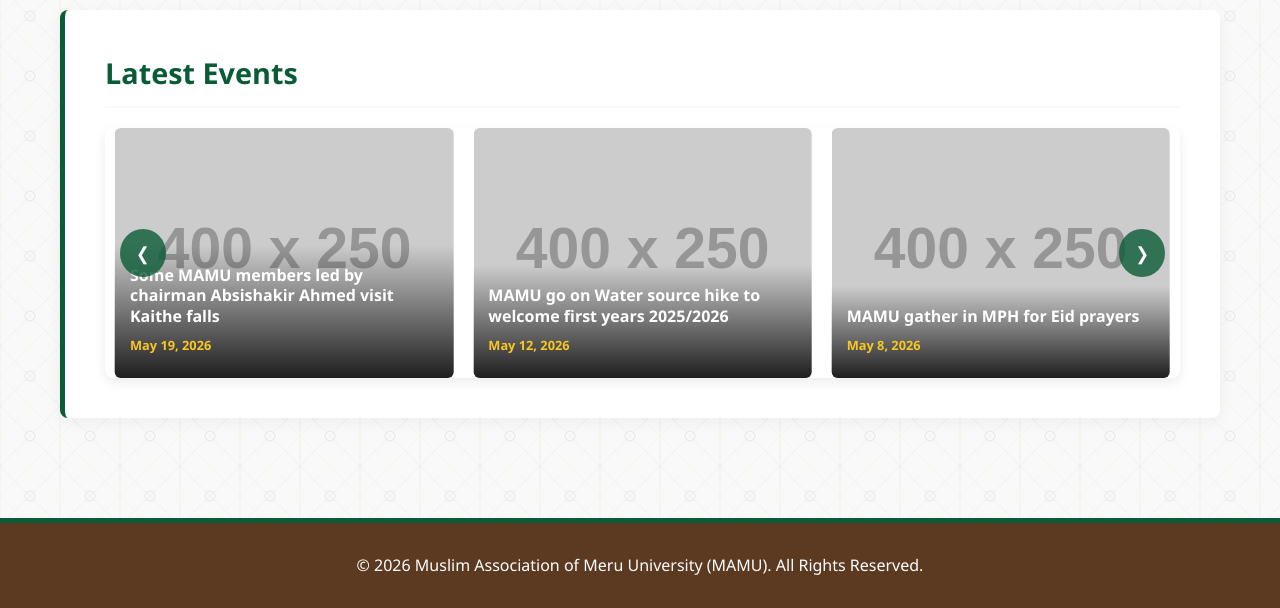
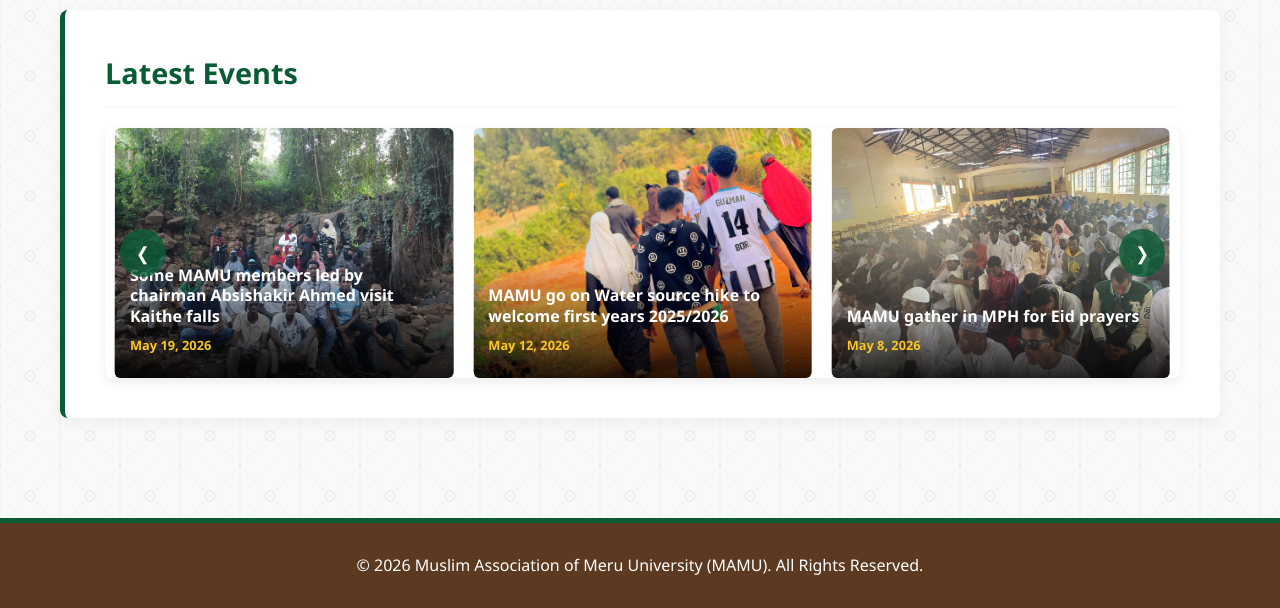
Before and after one commit to Omarkanji-949/MamuWeb, a plain HTML site: page index.html in a window 1280 px wide. Shown: the part 494-1102 px from the top of the page. Drawn offline with Linux system fonts and the light colour scheme; placeholder pictures from the web are drawn by us.

Commit message:
Update image source paths in event carousel

```diff
--- a/index.html
+++ b/index.html
@@ -741,7 +741,7 @@
 
                     <!-- Event Item 1 -->
                     <a href="events/MUST GOT TALENT 2025.html" class="carousel-item">
-                        <img src="images/Dhaanto1.jpg" alt="MAMU MUST GOT TALENT" onerror="this.onerror=null;this.src='https://via.placeholder.com/400x250'">
+                        <img src="Dhaanto1.jpg" alt="MAMU MUST GOT TALENT" onerror="this.onerror=null;this.src='https://via.placeholder.com/400x250'">
                         <div class="carousel-caption">
                             <h4>MAMU performing in the MUST Got Talent 2025</h4>
                             <span class="event-date">October 23rd, 2025</span>
@@ -750,7 +750,7 @@
 
                     <!-- Event Item 2 -->
                     <a href="events/Kaithe waterfalls.html" class="carousel-item">
-                        <img src="images/Kaithe1.jpg" alt="Kaithe Visit" onerror="this.onerror=null;this.src='https://via.placeholder.com/400x250'">
+                        <img src="Kaithe1.jpg" alt="Kaithe Visit" onerror="this.onerror=null;this.src='https://via.placeholder.com/400x250'">
                         <div class="carousel-caption">
                             <h4>Some MAMU members led by chairman Absishakir Ahmed visit Kaithe falls</h4>
                             <span class="event-date">May 19, 2026</span>
@@ -759,7 +759,7 @@
 
                     <!-- Event Item 3 -->
                     <a href="events/Water source hike.html" class="carousel-item">
-                        <img src="images/Water source1.jpg" alt="Water Source hike" onerror="this.onerror=null;this.src='https://via.placeholder.com/400x250'">
+                        <img src="Water source1.jpg" alt="Water Source hike" onerror="this.onerror=null;this.src='https://via.placeholder.com/400x250'">
                         <div class="carousel-caption">
                             <h4>MAMU go on Water source hike to welcome first years 2025/2026</h4>
                             <span class="event-date">May 12, 2026</span>
@@ -768,7 +768,7 @@
 
                     <!-- Event Item 4 -->
                     <a href="events/Eid Al Fitr.html" class="carousel-item">
-                        <img src="images/Eid1.jpg" alt="Eid prayers" onerror="this.onerror=null;this.src='https://via.placeholder.com/400x250'">
+                        <img src="Eid1.jpg" alt="Eid prayers" onerror="this.onerror=null;this.src='https://via.placeholder.com/400x250'">
                         <div class="carousel-caption">
                             <h4>MAMU gather in MPH for Eid prayers</h4>
                             <span class="event-date">May 8, 2026</span>
```
